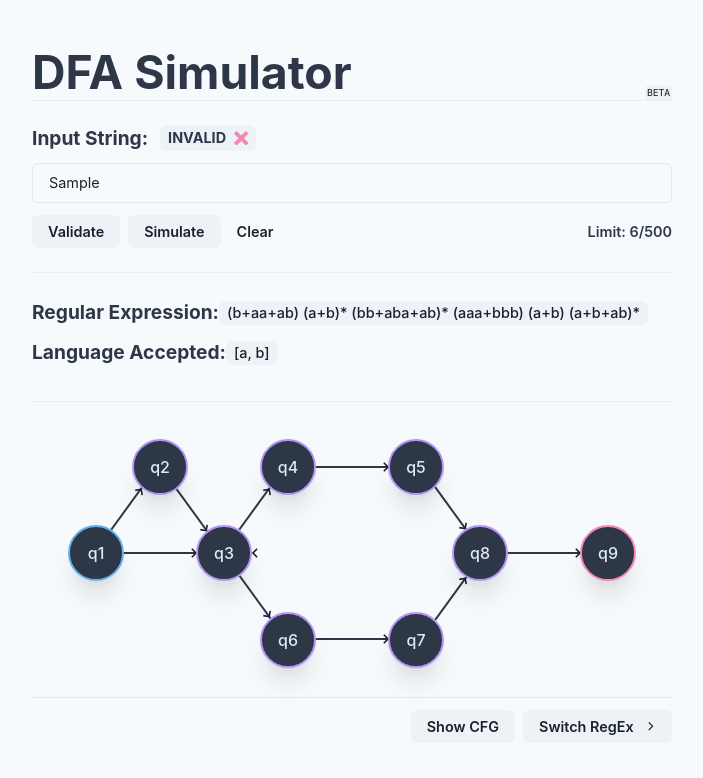
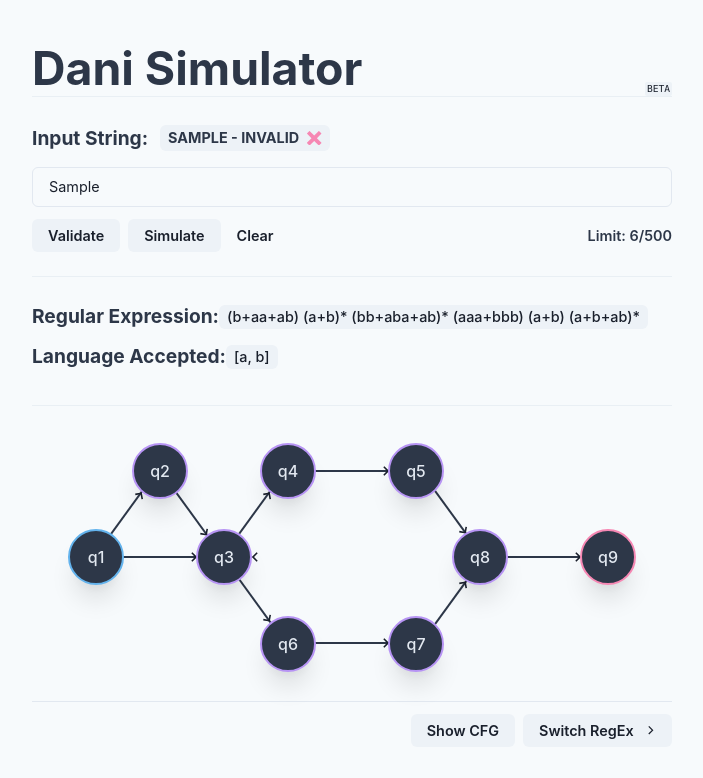
Before and after one commit to izner32/dani-simulator, a Next.js app: page / in a window 1280 px wide. Both pictures are taken after typing "Sample" into the empty fields and a click on the button "Validate". Shown: the top 778 px of the page, without its empty margins (288-991 px from the left). Built offline with nearby package versions, Linux system fonts and the light colour scheme.

Commit message:
feat: add capability to input multiple strings for validation

```diff
--- a/components/Main.js
+++ b/components/Main.js
@@ -1,3 +1,15 @@
+/*
+Rules
+- accepts 5 input string
+- check if the 5 input string is valid DFA or not
+- execute simulation for a single input string
+
+Regex 1:
+Valid: abaaaabbbb
+*/
+
+
+
 import { Flex, useToast, Divider } from "@chakra-ui/react";
 import { useState } from "react";
 
@@ -10,7 +22,8 @@ const Main = () => {
   const regex2 = "(1+0)* (11+00+101+010) (1+0+11+00+101)* (11+00) (11+00+101)* (1+0) (1+0+11)*";
 
   const [string, setString] = useState("");
-  const [data, setData] = useState("");
+  const [strings, setStrings] = useState([]);
+  const [data, setData] = useState([]);
   const [count, setCount] = useState(0);
 
   const [prob2, setProb2] = useState(false);
@@ -29,18 +42,20 @@ const Main = () => {
   const handleTextChange = (e) => {
     const stringValue = e.target.value;
     setString(stringValue);
+
     const countValue = e.target.value.length;
     setCount(countValue);
   };
   const handleReset = () => {
     setString("");
     setCount(0);
-    setData("");
+    setData([]);
+    setStrings([])
     closeAll();
   };
   const handleSwitch = () => {
     setProb2((prev) => !prev);
-    setData("");
+    setData([]);
     closeAll();
   };
 
@@ -80,19 +95,19 @@ const Main = () => {
     // console.log("DONE OK");
     setSimulating(false);
     validToast();
-    setData(results);
+    setData([...data, results]);
   };
   const handleTrapped = () => {
     // console.log("DONE TRAPPED");
     setSimulating(false);
     trapToast();
-    setData(results);
+    setData([...data, results]);
   };
   const handleShort = () => {
     // console.log("DONE SHORT");
     setSimulating(false);
     shortToast();
-    setData(results);
+    setData([...data, results]);
   };
 
   const handleInputString = () => {
@@ -111,7 +126,7 @@ const Main = () => {
         // console.log("PROB1");
         results = new DFA(input, problem1, language1);
         // console.log(results);
-        setData(results);
+        setData([...data, results]);
       } else {
         notInLanguageToast();
         // console.log("No valid configuration for input string!!");
@@ -124,7 +139,7 @@ const Main = () => {
         // console.log("PROB2");
         results = new DFA(input, problem2, language2);
         // console.log(results);
-        setData(results);
+        setData([...data, results]);
       } else {
         notInLanguageToast();
         // console.log("No valid configuration for input string!!");
@@ -135,6 +150,8 @@ const Main = () => {
   const handleSimulation = (e) => {
     e.preventDefault();
     handleInputString();
+
+    setStrings([...strings, string])
 
     if (!prob2) {
       if (input == "") {
@@ -202,6 +219,8 @@ const Main = () => {
         data={data}
         prob2={prob2}
         string={string}
+        strings={strings}
+        setStrings={setStrings}
         handleTextChange={handleTextChange}
         simulating={simulating}
         handleSimulation={handleSimulation}
--- a/components/components/LeftBox.js
+++ b/components/components/LeftBox.js
@@ -10,6 +10,8 @@ import {
   Code,
 } from "@chakra-ui/react";
 
+import { Fragment } from 'react'
+
 import { FaCheck } from "react-icons/fa";
 import { ImCross } from "react-icons/im";
 
@@ -18,6 +20,8 @@ const LeftBox = ({
   data,
   prob2,
   string,
+  strings,
+  setStrings,
   handleReset,
   handleTextChange,
   handleSimulation,
@@ -34,7 +38,7 @@ const LeftBox = ({
         mt={[14, 14, 16, 16, 16, 0]}
       >
         <Flex align="flex-end" justify="space-between">
-          <Heading variant="title">DFA Simulator</Heading>
+          <Heading variant="title">Dani Simulator</Heading>
           <Code fontSize={["0.5em", null, "0.6em", null, null, "0.6em"]}>
             BETA
           </Code>
@@ -46,17 +50,19 @@ const LeftBox = ({
           <form onSubmit={handleTest}>
             <Flex align="center">
               <Heading>Input String:</Heading>
-              <Flex align="center">
-                {data && (
+              <Flex align="center"  wrap="wrap">
+                {data.length > 0 && data.map((item, index) => (
+                  <Fragment key={index}>
                     <Button
+                      style={{ marginBottom: '4px', marginTop: '4px' }}
                       variant="data"
                       rightIcon={
-                      data.result == "Valid" ? (
+                        item.result === "Valid" ? (
                           <Box color="teal.300">
                             <FaCheck />
                           </Box>
                         ) : (
-                        data.result == "Invalid" && (
+                          item.result === "Invalid" && (
                             <Box color="pink.300">
                               <ImCross />
                             </Box>
@@ -64,9 +70,10 @@ const LeftBox = ({
                         )
                       }
                     >
-                    {data.result}
+                      {`${strings[index]} - ${item.result}`}
                     </Button>
-                )}
+                  </Fragment>
+                ))}
               </Flex>
             </Flex>
             <Input
@@ -79,7 +86,7 @@ const LeftBox = ({
             />
             <Flex justify="space-between" align="center">
               <Flex>
-                <Button type="submit" disabled={simulating}>
+                <Button type="submit" disabled={simulating} onClick={() => setStrings([...strings, string])}>
                   Validate
                 </Button>
                 <Button
```
Lines whose indentation alone changed are shown as unchanged.
